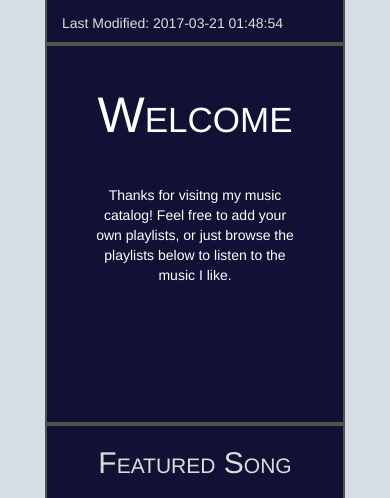
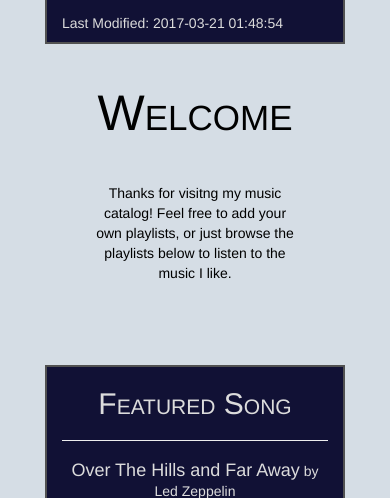
Before and after one commit to ianagpawa/catalog, a Flask app: page / in a window 390 px wide. Shown: the part 462-960 px from the top of the page. Run offline with Flask 2, Linux system fonts and the light colour scheme; some libraries are stand-ins or nearby versions.

Commit message:
refactor: Changed styling for front page, remove background on welcome

```diff
--- a/static/styles/main.css
+++ b/static/styles/main.css
@@ -127,7 +127,9 @@
 
 
 
-.playlist-tile, .playlist-tile-special{
+.playlist-tile,
+.playlist-tile-special,
+.welcome-tile{
     background-color: #111135;
     height: 33vh;
     margin: 2px;
@@ -160,6 +162,13 @@
 .playlist-description{
     display: inline;
 }
+
+.welcome-tile{
+    background-color: #D5DDE5;
+    color: black;
+    border: 0px black solid;
+}
+
 
 .playlist-time{
     position: absolute;
--- a/templates/playlists.html
+++ b/templates/playlists.html
@@ -43,7 +43,7 @@
         </div>
 
 
-        <div class='col-md-4 text-center playlist-tile-special white-letter'>
+        <div class='col-md-4 text-center welcome-tile'>
             <h1 class="playlist-h1">Welcome</h1>
 
             <div class='container-fluid'>
--- a/templates/publicplaylists.html
+++ b/templates/publicplaylists.html
@@ -47,7 +47,7 @@
 
 
 
-        <div class='col-md-4 text-center playlist-tile-special white-letter'>
+        <div class='col-md-4 text-center welcome-tile'>
             <h1 class="playlist-h1">Welcome</h1>
 
             <div class='container-fluid'>
```
Also changed, not shown: 11 other files.
